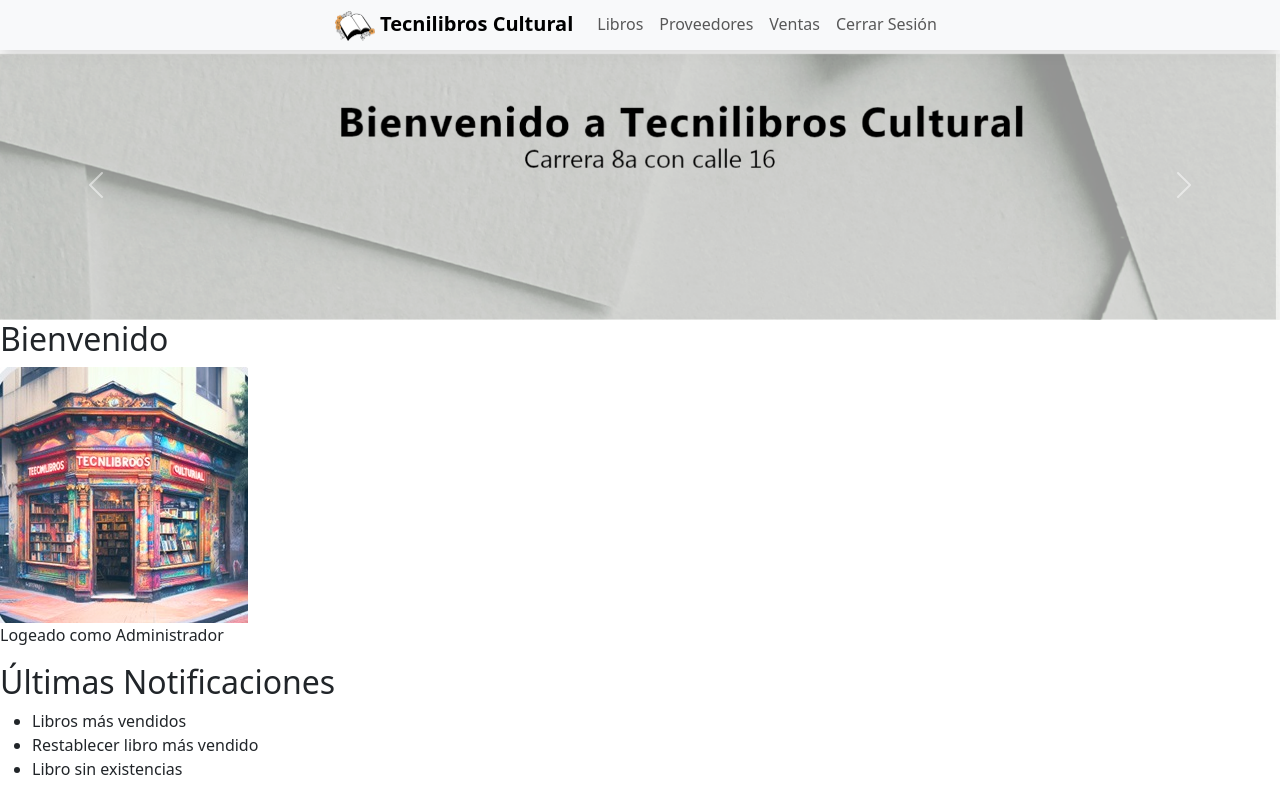
After one commit to Lhmendezs/TecnilibrosCultural, a PHP site: page /tecnilibros_cultural-master/inicio.php in a window 1280 px wide. The commit adds this page. Run offline with PHP 8.4, Linux system fonts and the light colour scheme.

Commit message:
navbar para todas las vistas

```diff
--- /dev/null
+++ b/inicio.php
@@ -0,0 +1,56 @@
+<!DOCTYPE html>
+<html lang="es">
+
+<head>
+  <meta charset="UTF-8" />
+  <meta name="viewport" content="width=device-width, initial-scale=1.0" />
+  <link rel="icon" href="imagenes/icon.png" />
+  <title>Inicio - Tecnilibros Cultural</title>
+  <link rel="stylesheet" href="http://localhost/tecnilibros_cultural-master/assets/css/bootstrap.min.css" />
+  <script src="https://code.jquery.com/jquery-3.6.0.min.js"></script>
+</head>
+
+<body>
+  <!-- Barra de tareas -->
+  <?php include("vistas/navbar.php")?>
+
+  <div id="carouselExample" class="carousel slide">
+    <div class="carousel-inner pt-1">
+      <div class="carousel-item active" data-bs-interval="3000">
+        <img src="imagenes/Slide1.png" class="d-block w-100" alt="slide1-1" />
+      </div>
+      <div class="carousel-item" data-bs-interval="3000">
+        <img src="imagenes/slide3.png" class="d-block w-100" alt="Slide3" />
+      </div>
+    </div>
+    <button class="carousel-control-prev" type="button" data-bs-target="#carouselExample" data-bs-slide="prev">
+      <span class="carousel-control-prev-icon" aria-hidden="true"></span>
+      <span class="visually-hidden">Previous</span>
+    </button>
+    <button class="carousel-control-next" type="button" data-bs-target="#carouselExample" data-bs-slide="next">
+      <span class="carousel-control-next-icon" aria-hidden="true"></span>
+      <span class="visually-hidden">Next</span>
+    </button>
+  </div>
+
+  <!-- Contenido principal -->
+  <div class="main-content">
+    <div class="store-image">
+      <h2>Bienvenido</h2>
+      <img src="imagenes/tienda.jpg" alt="Imagen de la tienda" />
+      <p>Logeado como Administrador</p>
+    </div>
+    <div class="notifications">
+      <h2>Últimas Notificaciones</h2>
+      <ul>
+        <li class="blue-notification">Libros más vendidos</li>
+        <li class="yellow-notification">Restablecer libro más vendido</li>
+        <li class="red-notification">Libro sin existencias</li>
+      </ul>
+    </div>
+  </div>
+
+  <script src="http://localhost/tecnilibros_cultural-master/assets/js/bootstrap.min.js"></script>
+</body>
+
+</html>
--- /dev/null
+++ b/vistas/navbar.php
@@ -0,0 +1,44 @@
+<!DOCTYPE html>
+<html lang="en">
+
+<head>
+    <meta charset="UTF-8">
+    <meta name="viewport" content="width=device-width, initial-scale=1.0">
+    <title>Document</title>
+    <link rel="stylesheet" href="http://localhost/tecnilibros_cultural-master/assets/css/bootstrap.min.css" />
+    <link rel="stylesheet" href="https://cdn.jsdelivr.net/npm/bootstrap-icons@1.11.3/font/bootstrap-icons.min.css">
+    <script src="https://code.jquery.com/jquery-3.6.0.min.js"></script>
+</head>
+
+<body>
+    <nav class="navbar navbar-expand-lg bg-body-tertiary p-1 shadow" id="menu">
+        <div class="container-fluid">
+            <button class="navbar-toggler" type="button" data-bs-toggle="collapse" data-bs-target="#navbarSupportedContent" aria-controls="navbarSupportedContent" aria-expanded="false" aria-label="Toggle navigation">
+                <span class="navbar-toggler-icon"></span>
+            </button>
+            <div class="collapse navbar-collapse" id="navbarSupportedContent">
+                <ul class="navbar-nav me-auto mb-2 mb-lg-0 mx-auto">
+                    <a class="navbar-brand" href="inicio.php">
+                        <img src="imagenes/icon.png" alt="" style="height: 30px" />
+                        <span class="fs-5 fw-bold mx-auto">Tecnilibros Cultural</span>
+                    </a>
+                    <li class="nav-item">
+                        <a class="nav-link <?php if (basename($_SERVER['PHP_SELF']) == 'gestionLibros.php') echo 'active'; ?>" href="gestionLibros.php" style="<?php if (basename($_SERVER['PHP_SELF']) == 'gestionLibros.php') echo 'text-decoration: underline;'; ?>">Libros</a>
+                    </li>
+                    <li class="nav-item">
+                        <a class="nav-link <?php if (basename($_SERVER['PHP_SELF']) == 'gestionProveedores.php') echo 'active'; ?>" href="gestionProveedores.php" style="<?php if (basename($_SERVER['PHP_SELF']) == 'gestionProveedores.php') echo 'text-decoration: underline;'; ?>">Proveedores</a>
+                    </li>
+                    <li class="nav-item">
+                    <a class="nav-link <?php if(basename($_SERVER['PHP_SELF']) == 'ventas.php') echo 'active'; ?>" href="ventas.php" style="<?php if(basename($_SERVER['PHP_SELF']) == 'ventas.php') echo 'text-decoration: underline;'; ?>">Ventas</a>
+                    </li>
+                    <li class="nav-item">
+                        <a class="nav-link" href="gestionProveedores.php">Cerrar Sesión</a>
+                    </li>
+                </ul>
+            </div>
+        </div>
+    </nav>
+    <script src="http://localhost/tecnilibros_cultural-master/assets/js/bootstrap.min.js"></script>
+</body>
+
+</html>
```
Also changed, not shown: gestionLibros.php (+2 -22 lines), gestionProveedores.php (+1 -28 lines), modificar_proveedor.php (+1 -21 lines), ventas.php (added, +16 -0 lines).
